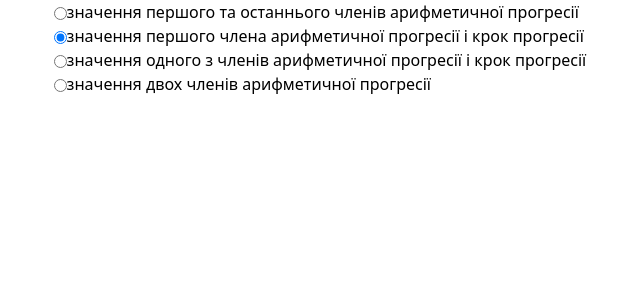
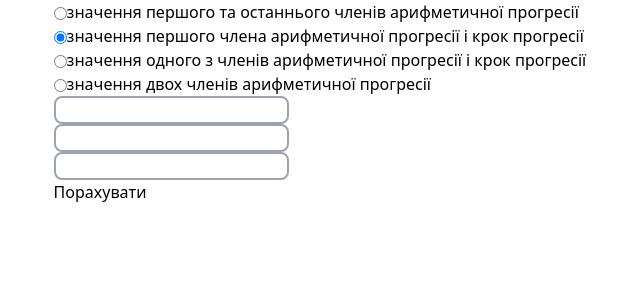
Before and after one commit to YuriiRG/goiteens-math-trainer, a React (Vite) app: page / in a window 1280 px wide. Both pictures are taken after a click on the radio button "значення першого члена арифметичної прогресії і крок прогрес". Shown: the top 300 px of the page, without its empty margins (289-929 px from the left). Built offline with nearby package versions, Linux system fonts and the light colour scheme.

Commit message:
Implement all other calculation methods

```diff
--- a/src/App.tsx
+++ b/src/App.tsx
@@ -45,6 +45,9 @@ export default function App() {
           />
         </fieldset>
         {mode === "firstLast" && <FirstLastForm />}
+        {mode === "firstStep" && <FirstStepForm />}
+        {mode === "oneStep" && <OneStepForm />}
+        {mode === "two" && <TwoForm />}
       </main>
     </div>
   );
@@ -110,6 +113,239 @@ function FirstLastForm() {
   );
 }
 
+const firstStepSchema = z.object({
+  n: z.string().regex(integerRegex).transform(integerTransform),
+  first: z.string().regex(floatRegex).transform(floatTransform),
+  step: z.string().regex(floatRegex).transform(floatTransform),
+});
+
+function FirstStepForm() {
+  const [inputVars, setInputVars] = useState({
+    n: "",
+    first: "",
+    step: "",
+  });
+  const [showResult, setShowResult] = useState(false);
+
+  const parseResult = firstStepSchema.safeParse(inputVars);
+  const variables = parseResult.success ? parseResult.data : undefined;
+
+  return (
+    <form className="flex flex-col items-start">
+      <NumberInput
+        id="n"
+        onChange={(e) => {
+          setInputVars({ ...inputVars, n: e.target.value });
+          setShowResult(false);
+        }}
+        value={inputVars.n}
+        integer
+      />
+      <NumberInput
+        id="first"
+        onChange={(e) => {
+          setInputVars({ ...inputVars, first: e.target.value });
+          setShowResult(false);
+        }}
+        value={inputVars.first}
+      />
+      <NumberInput
+        id="step"
+        onChange={(e) => {
+          setInputVars({ ...inputVars, step: e.target.value });
+          setShowResult(false);
+        }}
+        value={inputVars.step}
+      />
+      <button
+        onClick={(e) => {
+          e.preventDefault();
+          setShowResult(true);
+        }}
+      >
+        Порахувати
+      </button>
+      {showResult && variables !== undefined && (
+        <>
+          Сума:{" "}
+          {((2 * variables.first + (variables.n - 1) * variables.step) / 2) *
+            variables.n}
+        </>
+      )}
+      {showResult && variables === undefined && "Невірні вхідні дані."}
+    </form>
+  );
+}
+
+const twoSchema = z.object({
+  n: z.string().regex(integerRegex).transform(integerTransform),
+  index: z.string().regex(integerRegex).transform(integerTransform),
+  value: z.string().regex(floatRegex).transform(floatTransform),
+  index2: z.string().regex(integerRegex).transform(integerTransform),
+  value2: z.string().regex(floatRegex).transform(floatTransform),
+});
+
+function TwoForm() {
+  const [inputVars, setInputVars] = useState({
+    n: "",
+    index: "",
+    value: "",
+    index2: "",
+    value2: "",
+    step: "",
+  });
+  const [showResult, setShowResult] = useState(false);
+
+  const parseResult = twoSchema.safeParse(inputVars);
+  const variables = parseResult.success ? parseResult.data : undefined;
+  const step = variables
+    ? (variables.value - variables.value2) /
+      (variables.index - variables.index2)
+    : undefined;
+  return (
+    <form className="flex flex-col items-start">
+      <NumberInput
+        id="n"
+        onChange={(e) => {
+          setInputVars({ ...inputVars, n: e.target.value });
+          setShowResult(false);
+        }}
+        value={inputVars.n}
+        integer
+      />
+      <NumberInput
+        id="index"
+        onChange={(e) => {
+          setInputVars({ ...inputVars, index: e.target.value });
+          setShowResult(false);
+        }}
+        value={inputVars.index}
+        integer
+      />
+      <NumberInput
+        id="value"
+        onChange={(e) => {
+          setInputVars({ ...inputVars, value: e.target.value });
+          setShowResult(false);
+        }}
+        value={inputVars.value}
+      />
+      <NumberInput
+        id="index2"
+        onChange={(e) => {
+          setInputVars({ ...inputVars, index2: e.target.value });
+          setShowResult(false);
+        }}
+        value={inputVars.index2}
+        integer
+      />
+      <NumberInput
+        id="value2"
+        onChange={(e) => {
+          setInputVars({ ...inputVars, value2: e.target.value });
+          setShowResult(false);
+        }}
+        value={inputVars.value2}
+      />
+      <button
+        onClick={(e) => {
+          e.preventDefault();
+          setShowResult(true);
+        }}
+      >
+        Порахувати
+      </button>
+      {showResult && variables !== undefined && step !== undefined && (
+        <>
+          Сума:{" "}
+          {((2 * (variables.value - (variables.index - 1) * step) +
+            (variables.n - 1) * step) /
+            2) *
+            variables.n}
+        </>
+      )}
+      {showResult && variables === undefined && "Невірні вхідні дані."}
+    </form>
+  );
+}
+
+const oneStepSchema = z.object({
+  n: z.string().regex(integerRegex).transform(integerTransform),
+  index: z.string().regex(integerRegex).transform(integerTransform),
+  value: z.string().regex(floatRegex).transform(floatTransform),
+  step: z.string().regex(floatRegex).transform(floatTransform),
+});
+
+function OneStepForm() {
+  const [inputVars, setInputVars] = useState({
+    n: "",
+    index: "",
+    value: "",
+    step: "",
+  });
+  const [showResult, setShowResult] = useState(false);
+
+  const parseResult = oneStepSchema.safeParse(inputVars);
+  const variables = parseResult.success ? parseResult.data : undefined;
+
+  return (
+    <form className="flex flex-col items-start">
+      <NumberInput
+        id="n"
+        onChange={(e) => {
+          setInputVars({ ...inputVars, n: e.target.value });
+          setShowResult(false);
+        }}
+        value={inputVars.n}
+        integer
+      />
+      <NumberInput
+        id="index"
+        onChange={(e) => {
+          setInputVars({ ...inputVars, index: e.target.value });
+          setShowResult(false);
+        }}
+        value={inputVars.index}
+        integer
+      />
+      <NumberInput
+        id="value"
+        onChange={(e) => {
+          setInputVars({ ...inputVars, value: e.target.value });
+          setShowResult(false);
+        }}
+        value={inputVars.value}
+      />
+      <NumberInput
+        id="step"
+        onChange={(e) => {
+          setInputVars({ ...inputVars, step: e.target.value });
+          setShowResult(false);
+        }}
+        value={inputVars.step}
+      />
+      <button
+        onClick={(e) => {
+          e.preventDefault();
+          setShowResult(true);
+        }}
+      >
+        Порахувати
+      </button>
+      {showResult && variables !== undefined && (
+        <>
+          Сума:{" "}
+          {((2 * (variables.value - (variables.index - 1) * variables.step) +
+            (variables.n - 1) * variables.step) /
+            2) *
+            variables.n}
+        </>
+      )}
+      {showResult && variables === undefined && "Невірні вхідні дані."}
+    </form>
+  );
+}
+
 function NumberInput({
   value,
   onChange,
```
